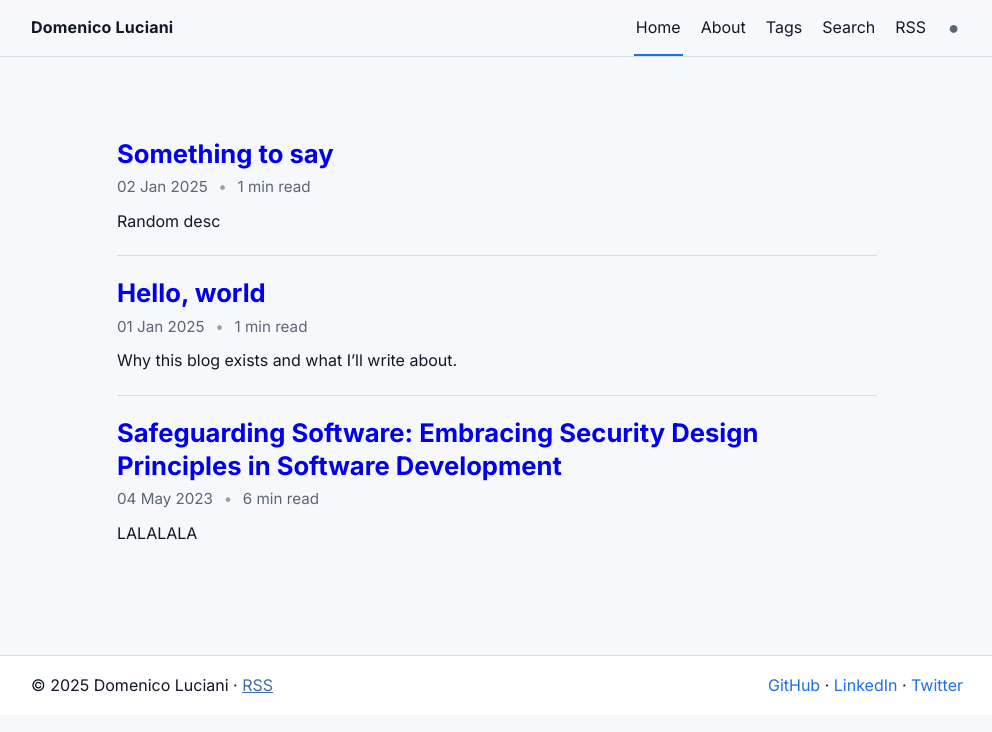
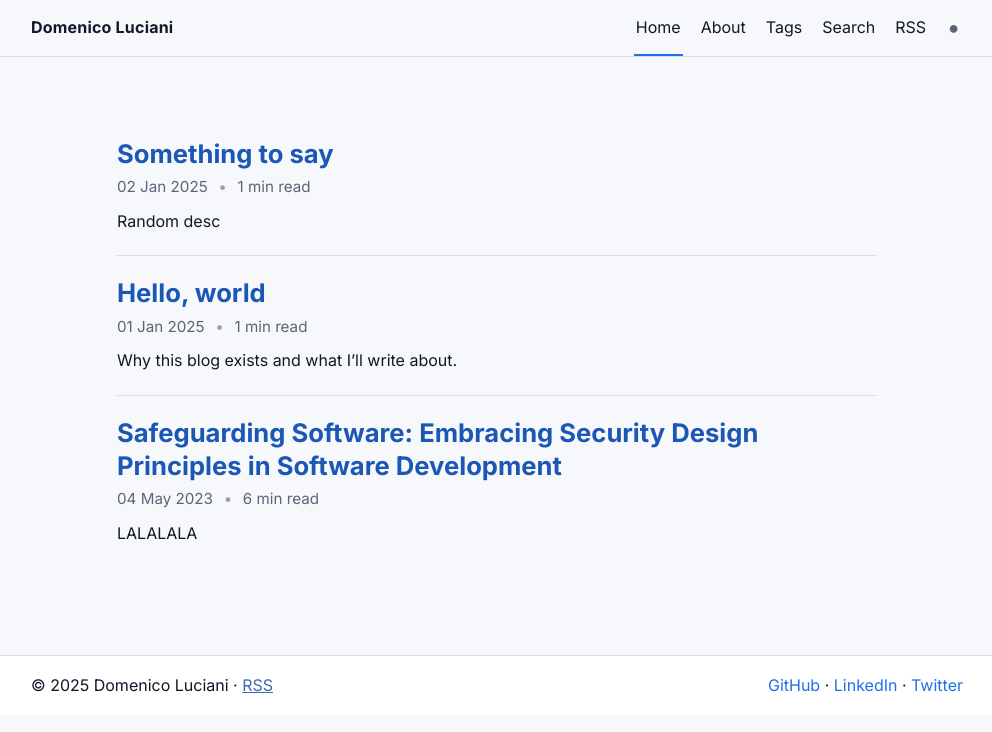
Before and after one commit to dlion/dryrun, a Jekyll site: the page built from index.html, in a window 1280 px wide. Shown: the top 732 px of the page, without its empty margins (143-1135 px from the left). Built offline with Jekyll 4.4.1, drawn with Linux system fonts in a browser that asks for light colours; the list of posts is cut into pages by our own code.

Commit message:
snapshot

```diff
--- a/assets/css/main.css
+++ b/assets/css/main.css
@@ -164,7 +164,15 @@ p { margin: .9em 0; color: var(--text); }
 .post-list { margin-top: 8px; }
 .post-item { padding: 18px 0; border-bottom: 1px solid var(--border); }
 .post-title { margin: 0 0 6px; font-size: clamp(20px, 2.3vw, 26px); }
-.post-title a { color: var(--link); text-decoration: none; }
+.post-title a,
+.post-card-title a {
+  color: color-mix(in srgb, var(--link) 72%, var(--text) 28%);
+  text-decoration: none;
+}
+.post-title a:hover,
+.post-card-title a:hover {
+  color: var(--link);
+}
 .post-title a:hover { text-decoration: underline; }
 .post-meta { margin: 0; color: var(--muted); font-size: 14px; }
 .post-desc { margin-top: 6px; color: var(--text); }
```
